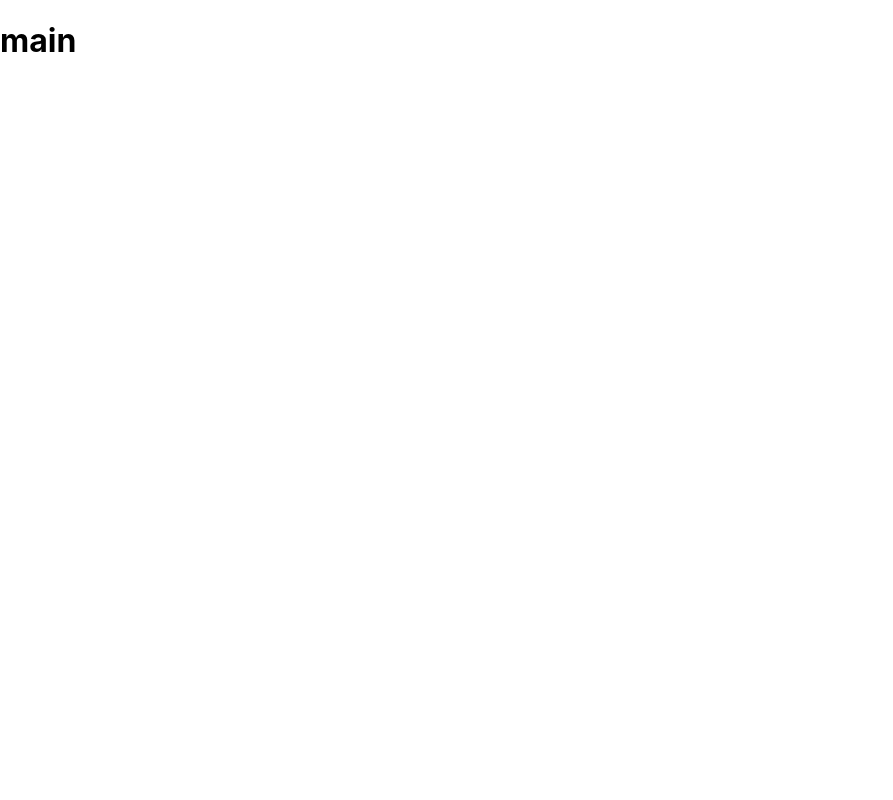
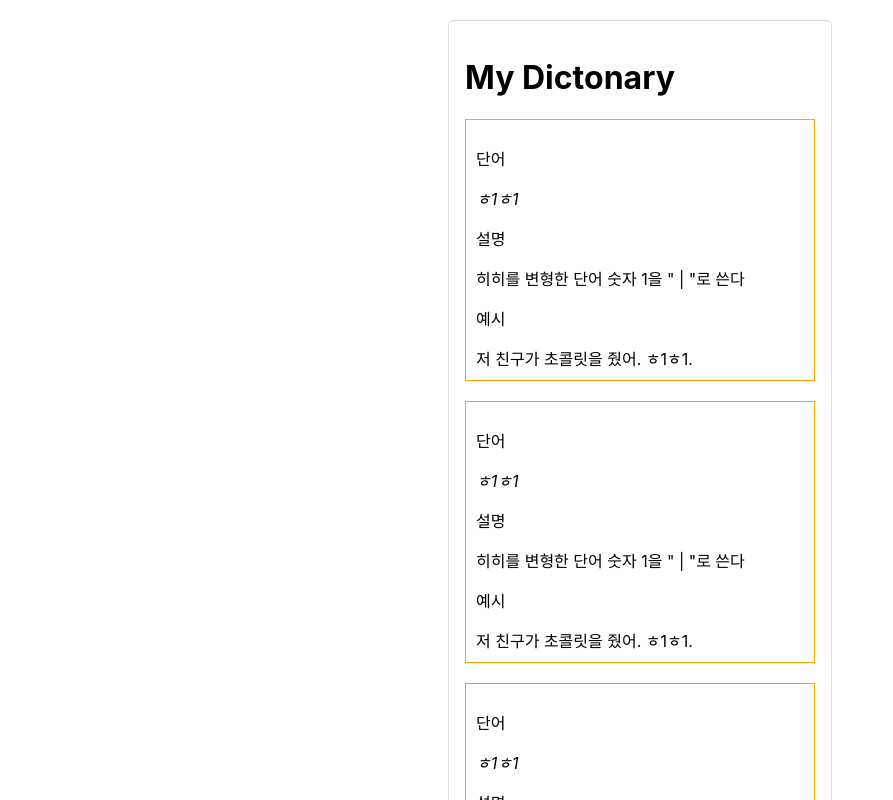
Before and after one commit to minjujung/sparta_dictionary, a React (Create React App) app: page / in a window 1280 px wide. Shown: the top 800 px of the page, without its empty margins (0-893 px from the left). Built offline with nearby package versions, Linux system fonts and the light colour scheme.

Commit message:
Making Dictionary just using useState Hook

```diff
--- a/src/App.css
+++ /dev/null
@@ -1,38 +0,0 @@
-.App {
-  text-align: center;
-}
-
-.App-logo {
-  height: 40vmin;
-  pointer-events: none;
-}
-
-@media (prefers-reduced-motion: no-preference) {
-  .App-logo {
-    animation: App-logo-spin infinite 20s linear;
-  }
-}
-
-.App-header {
-  background-color: #282c34;
-  min-height: 100vh;
-  display: flex;
-  flex-direction: column;
-  align-items: center;
-  justify-content: center;
-  font-size: calc(10px + 2vmin);
-  color: white;
-}
-
-.App-link {
-  color: #61dafb;
-}
-
-@keyframes App-logo-spin {
-  from {
-    transform: rotate(0deg);
-  }
-  to {
-    transform: rotate(360deg);
-  }
-}
--- a/src/App.js
+++ b/src/App.js
@@ -1,18 +1,65 @@
+import styled from "styled-components";
+import { useState } from "react";
+
 import { withRouter } from "react-router";
 import { Route, Switch } from "react-router-dom";
 
 import Create from "./Create";
 import Main from "./Main";
+import NotFound from "./NotFound";
 
-function App() {
+function App(props) {
+  const [list, setList] = useState([
+    {
+      word: "ㅎ1ㅎ1",
+      mean: '히히를 변형한 단어 숫자 1을 " | "로 쓴다',
+      ex: "저 친구가 초콜릿을 줬어. ㅎ1ㅎ1.",
+    },
+    {
+      word: "ㅎ1ㅎ1",
+      mean: '히히를 변형한 단어 숫자 1을 " | "로 쓴다',
+      ex: "저 친구가 초콜릿을 줬어. ㅎ1ㅎ1.",
+    },
+    {
+      word: "ㅎ1ㅎ1",
+      mean: '히히를 변형한 단어 숫자 1을 " | "로 쓴다',
+      ex: "저 친구가 초콜릿을 줬어. ㅎ1ㅎ1.",
+    },
+  ]);
+
+  const addWord = (wordCard) => {
+    setList([...list, wordCard]);
+  };
   return (
     <div className="App">
-      <Switch>
-        <Route exact path="/" component={Main} />
-        <Route exact path="/create" component={Create} />
-      </Switch>
+      <Container>
+        <Switch>
+          <Route
+            exact
+            path="/"
+            render={(props) => <Main history={props.history} list={list} />}
+          />
+          <Route
+            path="/create"
+            render={(props) => (
+              <Create history={props.history} addWord={addWord} />
+            )}
+          />
+          <Route render={(props) => <NotFound history={props.history} />} />
+        </Switch>
+      </Container>
     </div>
   );
 }
 
+const Container = styled.div`
+  max-width: 350px;
+  min-height: 80vh;
+  background-color: #fff;
+  padding: 16px;
+  margin: 20px auto;
+  border-radius: 5px;
+  border: 1px solid #ddd;
+`;
+
 export default withRouter(App);
--- a/src/Create.js
+++ b/src/Create.js
@@ -1,12 +1,59 @@
-import React from "react";
+import React, { useRef } from "react";
 import styled from "styled-components";
 
 const Create = (props) => {
+  const wordInput = useRef();
+  const meanInput = useRef();
+  const exInput = useRef();
+
+  const addWord = props.addWord;
+
+  const addNewWord = () => {
+    addWord({
+      word: wordInput.current.value,
+      mean: meanInput.current.value,
+      ex: exInput.current.value,
+    });
+  };
   return (
     <>
-      <h1>Create</h1>
+      <InputContainer>
+        <label>
+          단어
+          <br />
+          <input type="text" id="word" ref={wordInput} />
+        </label>
+      </InputContainer>
+      <InputContainer>
+        <label>
+          설명
+          <br />
+          <input type="text" id="mean" ref={meanInput} />
+        </label>
+      </InputContainer>
+      <InputContainer>
+        <label>
+          예시
+          <br />
+          <input type="text" id="ex" ref={exInput} />
+        </label>
+      </InputContainer>
+      <button
+        onClick={() => {
+          addNewWord();
+          props.history.push("/");
+        }}
+      >
+        추가하기
+      </button>
     </>
   );
 };
 
+const InputContainer = styled.div`
+  padding: 20px;
+  border: 1px solid black;
+  margin-bottom: 20px;
+`;
+
 export default Create;
--- a/src/Main.js
+++ b/src/Main.js
@@ -1,12 +1,48 @@
-import React from "react";
+import React, { useState } from "react";
 import styled from "styled-components";
 
 const Main = (props) => {
+  const list = props.list;
   return (
     <>
-      <h1>main</h1>
+      <header>
+        <h1>My Dictonary</h1>
+      </header>
+      <dl>
+        {list.map((l, idx) => {
+          return (
+            <WordContainer key={idx}>
+              <dt>
+                <p>단어</p>
+                <dfn>{l.word}</dfn>
+              </dt>
+              <p>설명</p>
+              <dd>{l.mean}</dd>
+              <p>예시</p>
+              <dd>{l.ex}</dd>
+            </WordContainer>
+          );
+        })}
+      </dl>
+      <button
+        onClick={() => {
+          props.history.push("/create");
+        }}
+      >
+        +
+      </button>
     </>
   );
 };
 
+const WordContainer = styled.div`
+  border: 1px solid orange;
+  padding: 10px;
+  margin-bottom: 20px;
+  text-align: left;
+  & > dd {
+    margin: 0;
+  }
+`;
+
 export default Main;
--- /dev/null
+++ b/src/NotFound.js
@@ -0,0 +1,18 @@
+import React from "react";
+
+const NotFound = (props) => {
+  return (
+    <>
+      <h1>잘못된 주소에요</h1>
+      <button
+        onClick={() => {
+          props.history.push("/");
+        }}
+      >
+        홈으로 돌아가기
+      </button>
+    </>
+  );
+};
+
+export default NotFound;
--- /dev/null
+++ b/src/redux/modules/dictionary.js
@@ -0,0 +1 @@
+const dictionary = "what";
```
